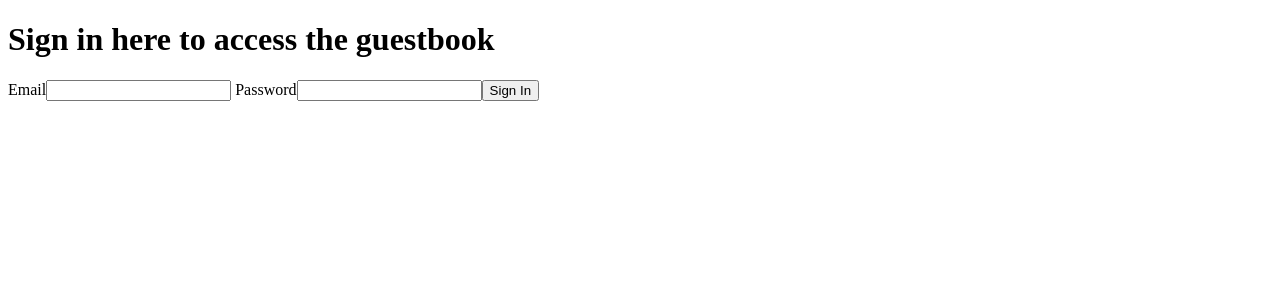
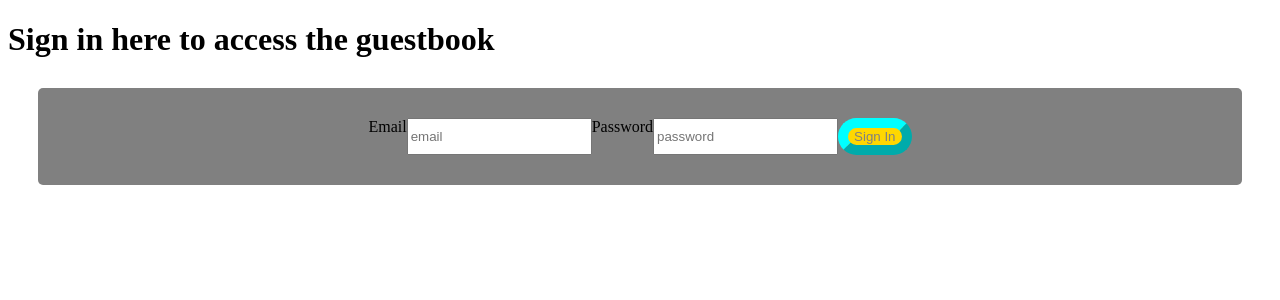
Before and after one commit to trianacerda/guestbook, a React app: page /login in a window 1280 px wide. Shown: the top 300 px of the page. Built offline with nearby package versions, Linux system fonts and the light colour scheme.

Commit message:
added styling + learning CSS with login page

```diff
--- /dev/null
+++ b/src/views/Login/Login.css
@@ -0,0 +1,23 @@
+label {
+  display: flex;
+  justify-content: center;
+}
+form {
+  display: flex;
+  justify-content: center;
+  padding: 30px;
+  margin: 30px;
+  border-radius: 5px;
+  border-width: 10px;
+  border-color: aqua;
+  background-color: grey;
+}
+button {
+  background-color: gold;
+  color: grey;
+  border-radius: 20px;
+  border-color: aqua;
+  border-width: 10px;
+  display: flex;
+  justify-content: center;
+}
--- a/src/views/Login/Login.jsx
+++ b/src/views/Login/Login.jsx
@@ -3,6 +3,7 @@ import { useState } from 'react';
 import { useHistory, useLocation } from 'react-router-dom';
 import { useAuth } from '../../hooks/useAuth';
 import { useForm } from '../../hooks/useForm';
+import styles from './Login.css';
 
 export default function Login() {
   const history = useHistory();
@@ -35,6 +36,7 @@ export default function Login() {
           id="email"
           name="email"
           type="email"
+          placeholder="email"
           value={formState.email}
           onChange={handleFormStateChange}
         />{' '}
@@ -43,6 +45,7 @@ export default function Login() {
           id="password"
           name="password"
           type="password"
+          placeholder="password"
           value={formState.password}
           onChange={handleFormStateChange}
         />
```
Also changed, not shown: 1 other file (tests, documents, lock files or other folders).
